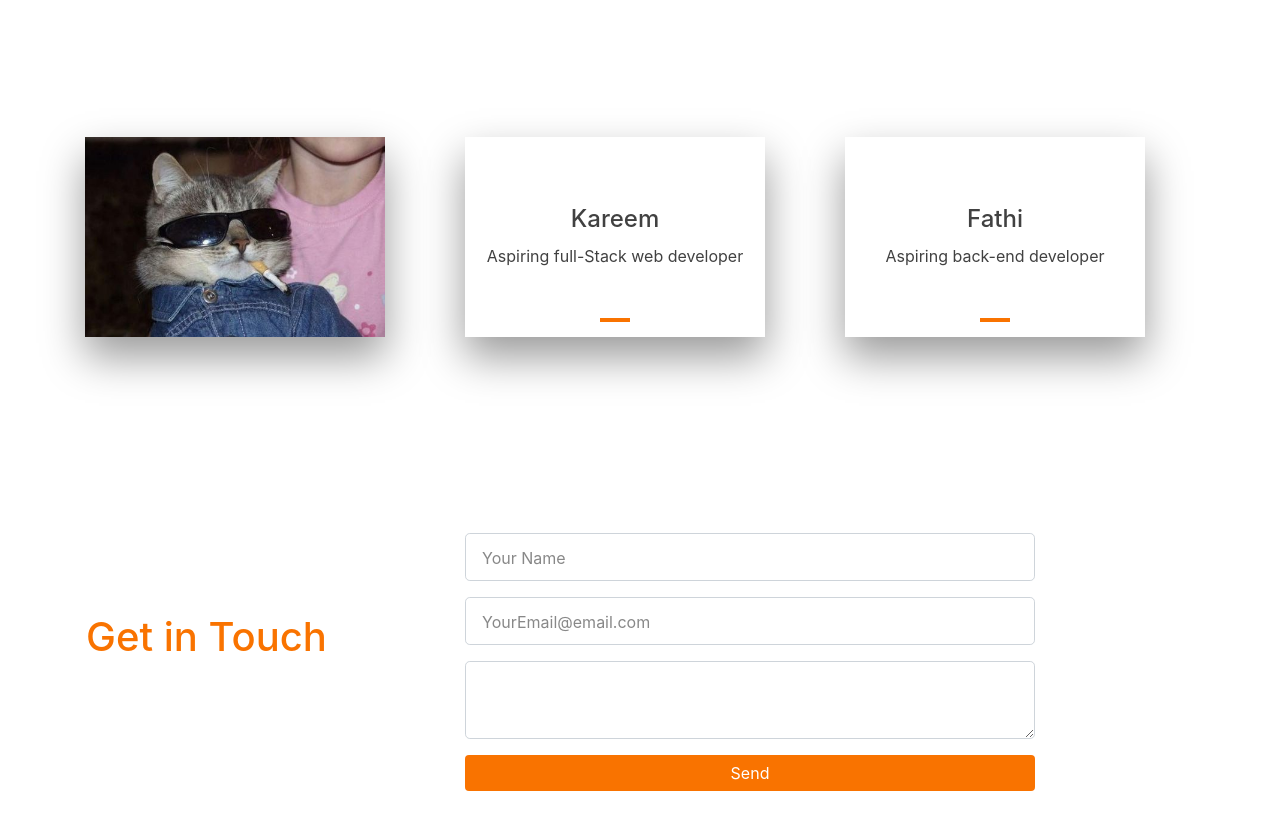
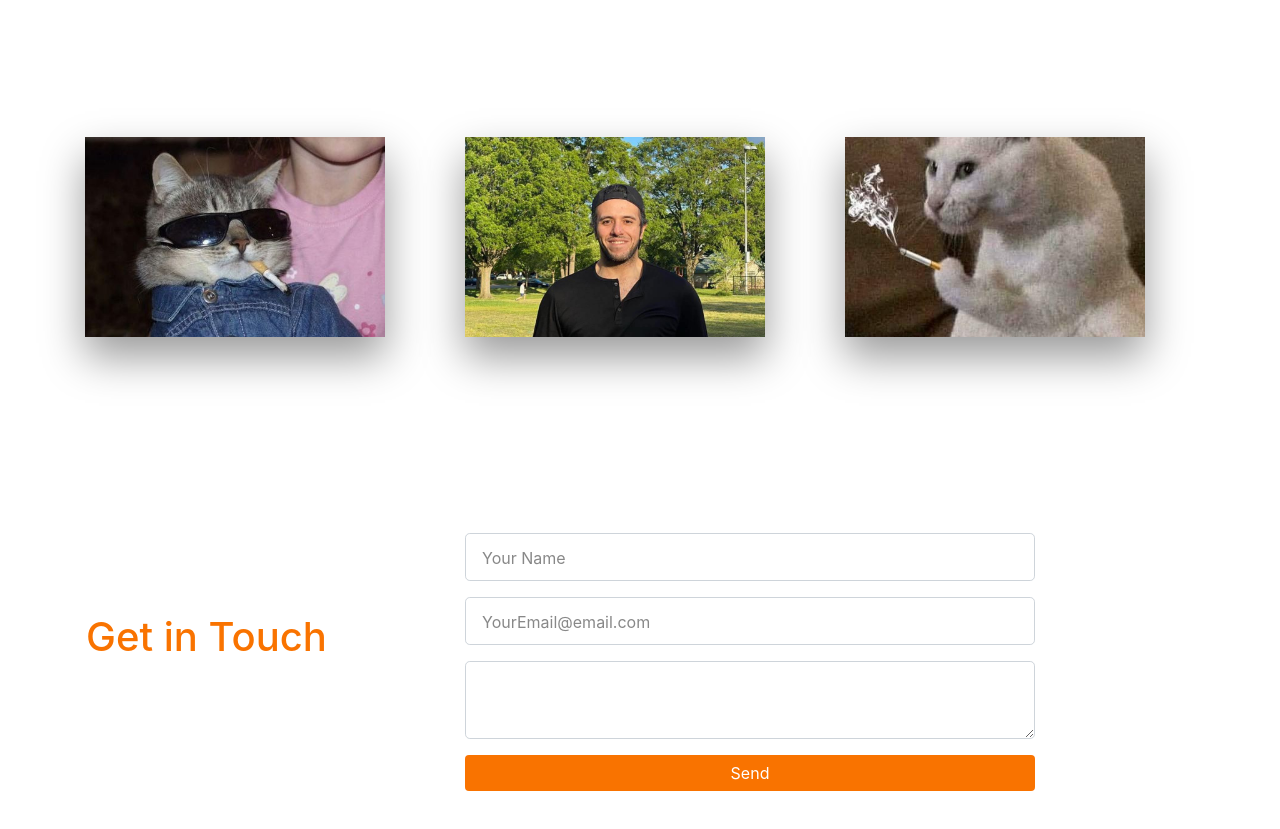
Before and after one commit to Kareem1990/landing-page, a plain HTML site: page index.html in a window 1280 px wide. Shown: the part 2740-3569 px from the top of the page. Drawn offline with nearby package versions, Linux system fonts and the light colour scheme.

Commit message:
team pics issue

```diff
--- a/CSS/main.css
+++ b/CSS/main.css
@@ -197,7 +197,7 @@ html,h1,h2,h3,h4,h5,h6,a{
 
     height: 100%;
 
-    background-image: url('images/cat-2.jpeg');
+    background-image: url('/images/cat-2.jpeg');
     background-size: cover;
     background-position: center;
 }
@@ -214,7 +214,7 @@ html,h1,h2,h3,h4,h5,h6,a{
 
     height: 100%;
 
-    background-image: url('images/profile.jpeg');
+    background-image: url('/images/profile.jpeg');
     background-size: cover;
     background-position: center;
 }
@@ -231,7 +231,7 @@ html,h1,h2,h3,h4,h5,h6,a{
 
     height: 100%;
 
-    background-image: url('images/cat.JPG');
+    background-image: url('/images/cat.JPG');
     background-size: cover;
     background-position: center;
 }
```
